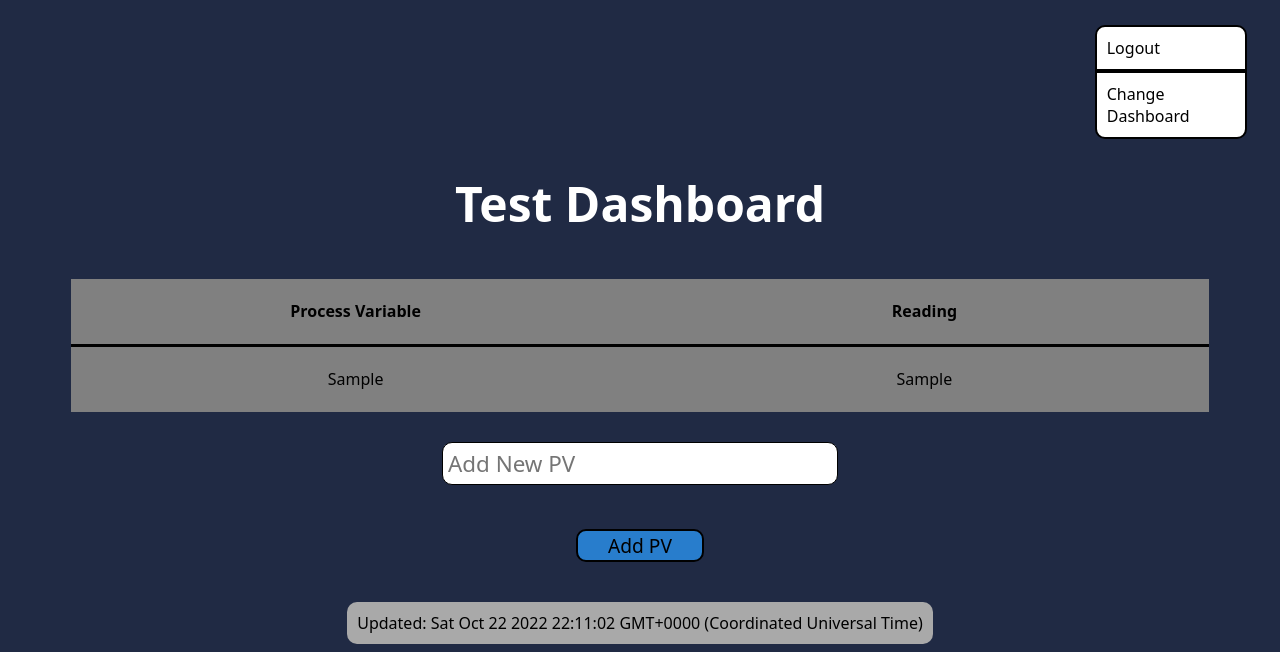
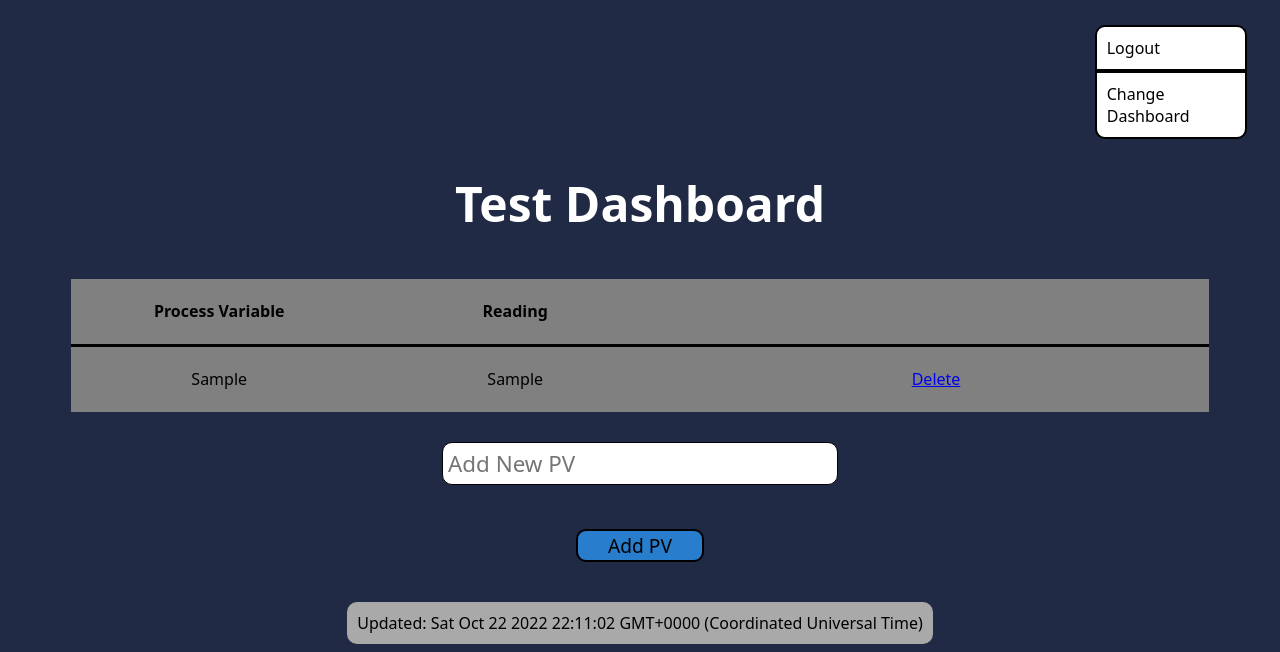
Before and after one commit to PenPen7531/ISSP-Triumf-435, a Flask app: template app/templates/public/test_dash.html in a window 1280 px wide. Shown: the top 652 px of the page. Run offline with Flask 2, Linux system fonts and the light colour scheme; the template is opened without the code that fills it: most values are stand-ins (such as "Sample title", 1, 10 or a date in 2020).

Commit message:
Added delete button. Must create flask backend to modify json data

```diff
--- a/app/templates/public/test_dash.html
+++ b/app/templates/public/test_dash.html
@@ -29,6 +29,7 @@
             <tr>
                 <td class="elem">{{ pv }}</td>
                 <td class="elem">{{ data["readPvDict"][pv] }}</td>
+                <td class="elem"><a href="/delete/{{pv}}">Delete</a></td>
             </tr>
             {% endfor %}
             {% endif %}
--- a/app/views.py
+++ b/app/views.py
@@ -15,6 +15,9 @@ def get_jaya(pv_list):
     jsondata = r.json()
     return jsondata
 
+@app.route("/delete/<pv>")
+def delete(pv):
+    return (f"{pv} Deleted")
 
 @app.route("/", methods=["GET", "POST"])
 def index():
```
